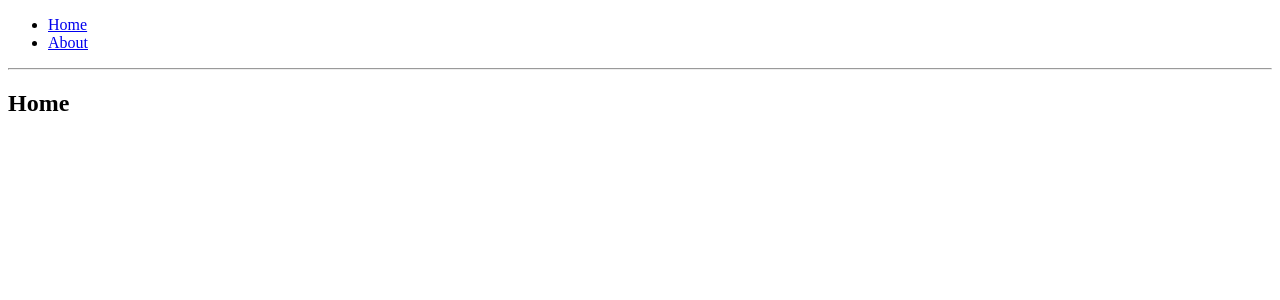
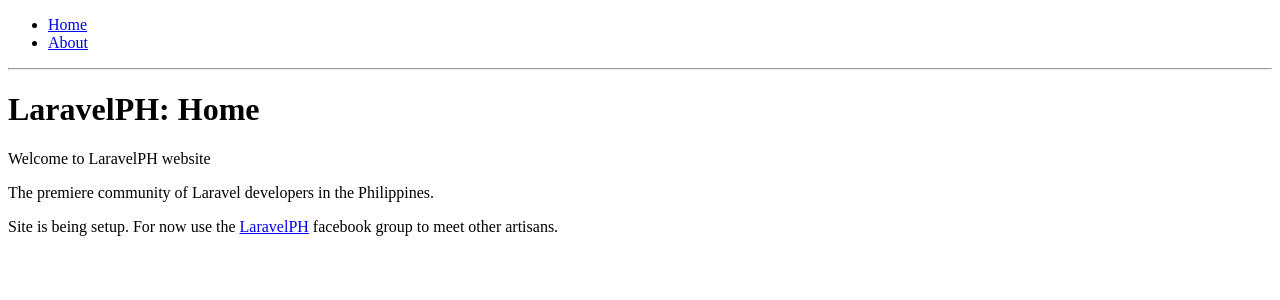
Before and after one commit to kuya-joe/vite-react-ts-starter, a React (Vite) app: page / in a window 1280 px wide. Shown: the top 300 px of the page. Built offline with nearby package versions, Linux system fonts and the light colour scheme.

Commit message:
fix prettier issues

```diff
--- a/src/AppShell.tsx
+++ b/src/AppShell.tsx
@@ -6,7 +6,12 @@
 function Home() {
   return (
     <div>
-      <h2>Home</h2>
+      <h1>LaravelPH: Home</h1>
+      <p>Welcome to LaravelPH website</p>
+      <p>The premiere community of Laravel developers in the Philippines.</p>
+      <p>
+        Site is being setup. For now use the <Link to="https://www.facebook.com/groups/laravelph/">LaravelPH</Link> facebook group to meet other artisans.
+      </p>
     </div>
   )
 }
```
Also changed, not shown: .prettierrc.json.
